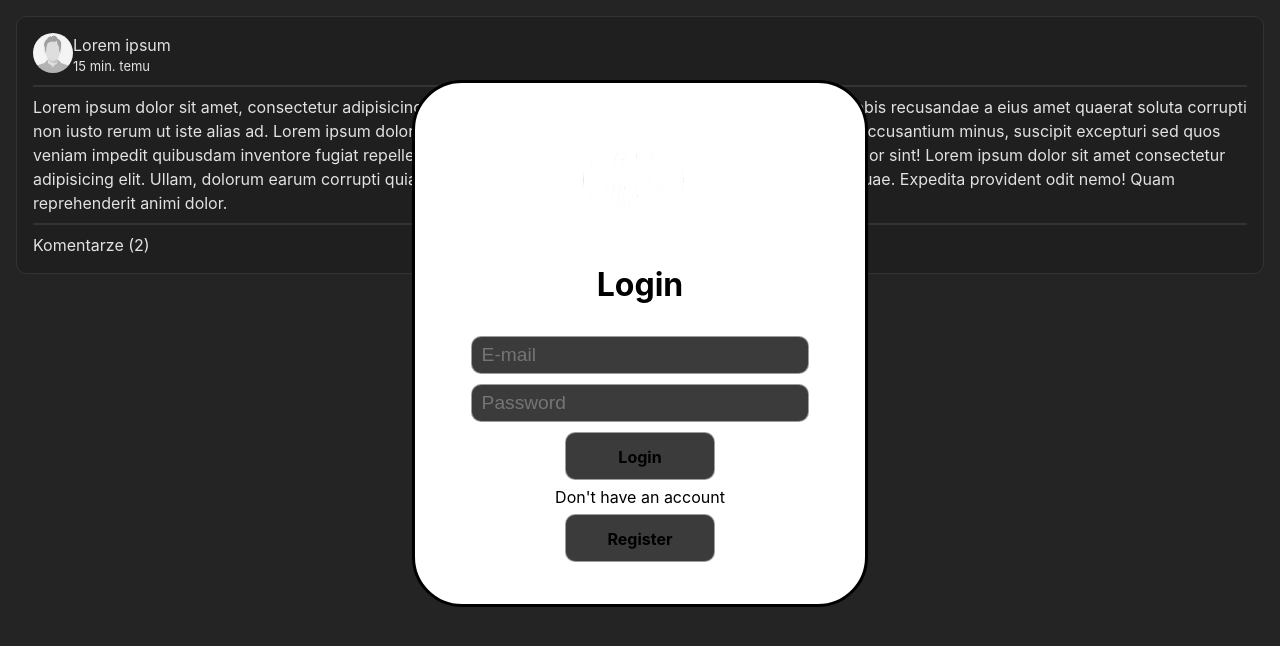
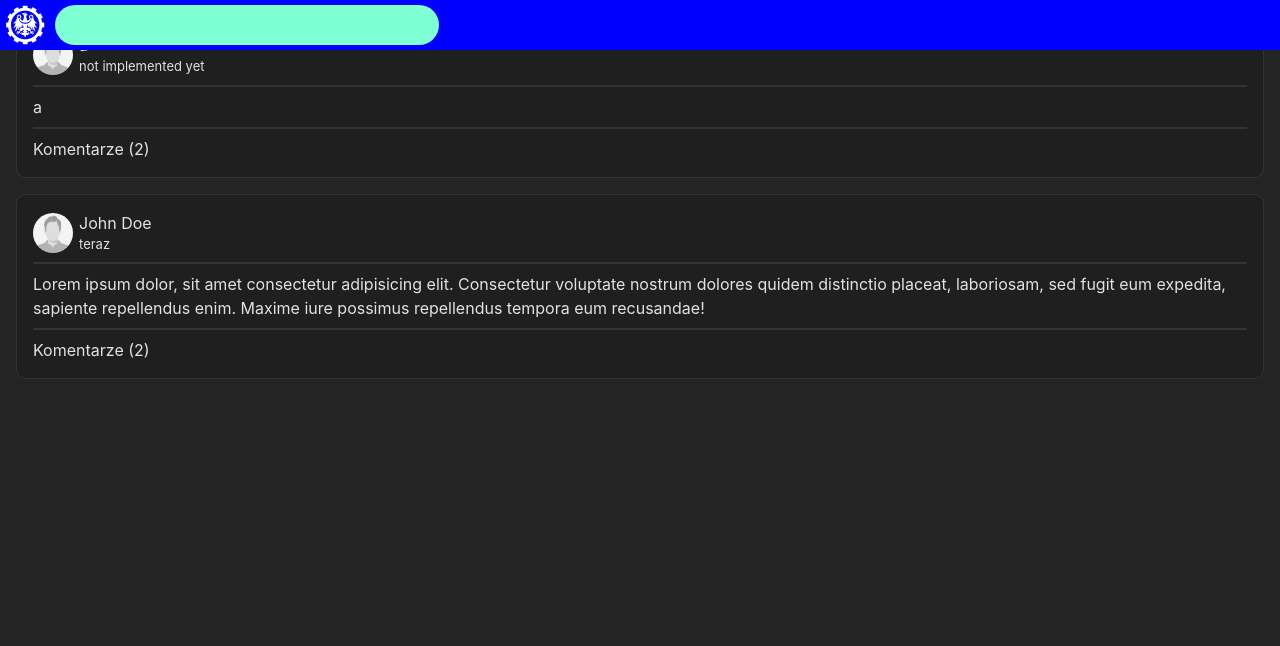
Before and after one commit to SwingyMan/Engineers-Project, a React (Vite) app in the folder engineers_project.client/: page / in a window 1280 px wide. Shown: the top 646 px of the page. Built offline with nearby package versions, Linux system fonts and the light colour scheme.

Commit message:
navBar start

```diff
--- a/engineers_project.client/src/App.tsx
+++ b/engineers_project.client/src/App.tsx
@@ -1,12 +1,25 @@
+import { TopNavBar } from "./TopNavBar/TopNavBar"
 import { Login } from "./components/Login/Login"
 import { MessageBox } from "./components/MessageBox/MessageBox"
+import { Post } from "./components/MessageBox/PostClass"
 var now :number
 function App() {
+  let post = new Post(
+    "Lorem ipsum dolor, sit amet consectetur adipisicing elit. Consectetur voluptate nostrum dolores quidem distinctio placeat, laboriosam, sed fugit eum expedita, sapiente repellendus enim. Maxime iure possimus repellendus tempora eum recusandae!",
+    "John Doe",
+    "https://developer.mozilla.org/en-US/docs/Web/JavaScript/Reference/Classes",
+    Date.now(),
+    "src/assets/john-doe.jpg",
+     2
+  )
+  post.commentCount=3
   now = Date.now()
   return (
     <>
+    <TopNavBar/>
      <Login/>
-     <MessageBox/>
+     <MessageBox postInfo={new Post("a","a","a",1,"src/assets/john-doe.jpg",1)}/>
+     <MessageBox postInfo={post}/>
     </>
   )
 }
@@ -14,6 +27,7 @@ export function TimeElapsed(timestamp:number):string {
       let diff
       let elapsedS =~~((now -timestamp)/1000);
       if(elapsedS>=60){
+
 
         let elapsedM = ~~(elapsedS)/60;
 
--- /dev/null
+++ b/engineers_project.client/src/TopNavBar/TopNavBar.module.css
@@ -0,0 +1,22 @@
+#topNavBar{
+    position: absolute;
+    background-color: blue;
+    height: 50px;
+    width: 100%;
+display: flex;
+}
+#Logo{
+    margin: 5px;
+}
+#Logo image{
+    height: 40px;
+    width: 40px;
+}
+#SearchBar{display: flex;
+    background-color: aquamarine;
+    height: 40px;
+    width: 30%;
+    z-index: 3;
+    border-radius: 30px;
+    margin: 5px;
+}
--- /dev/null
+++ b/engineers_project.client/src/TopNavBar/TopNavBar.tsx
@@ -0,0 +1,14 @@
+import styles from "../TopNavBar/TopNavBar.module.css"
+
+export function TopNavBar(){
+    return<>
+    <div id={styles.topNavBar}>
+        <div id={styles.Logo}>
+            <img height={40} width={40} src="src/assets/logo-politechnika.png"/>
+        </div>
+        <div id={styles.SearchBar}></div>
+    </div>
+
+
+    </>
+}
--- a/engineers_project.client/src/components/Login/Login.tsx
+++ b/engineers_project.client/src/components/Login/Login.tsx
@@ -21,7 +21,7 @@ export function Login(){
     }
     }
     return<>
-    <dialog open>
+    <dialog >
     <div id={styles.LoginForm}>
 
         <svg aria-hidden="true" width={size} height={size}>
--- a/engineers_project.client/src/components/MessageBox/MessageBox.module.css
+++ b/engineers_project.client/src/components/MessageBox/MessageBox.module.css
@@ -14,11 +14,10 @@
     flex-direction: column;
     text-align:left;
 
-
 }
 .MessageBox .image{
     margin-top: 2px;
-    margin-right: 5px;
+    margin-right: 6px;
 }
 
 
--- a/engineers_project.client/src/components/MessageBox/MessageBox.tsx
+++ b/engineers_project.client/src/components/MessageBox/MessageBox.tsx
@@ -3,18 +3,18 @@ import { TimeElapsed } from "../../App"
 import { Comments } from "../Comments/Comments"
 import { ImageDiv } from "../Utility/ImageDiv"
 import styles from "../MessageBox/MessageBox.module.css"
+import { Post } from "./PostClass"
 
-let date :number = Date.now()
 
-export function MessageBox(){
+export function MessageBox(props: { postInfo: Post}){
 
     return<>
     <div className={styles.MessageBox}>
         <div className={styles.header}>
-            <ImageDiv width={40} url="src/assets/john-doe.jpg"/>
+            <ImageDiv  width={40} url={props.postInfo.img}/>
             <div>
-            <div>Lorem ipsum</div>
-            <div className={styles.date}>{TimeElapsed(date-900000)}</div>
+            <div>{props.postInfo.name}</div>
+            <div className={styles.date}>{TimeElapsed(props.postInfo.dateOfCreation)}</div>
             <div className={styles.control}>
 
             </div>
@@ -22,9 +22,7 @@ export function MessageBox(){
         </div>
         <hr/>
         <div>
-            Lorem ipsum dolor sit amet, consectetur adipisicing elit. Molestiae doloribus fugiat eligendi est, ex tempora nobis recusandae a eius amet quaerat soluta corrupti non iusto rerum ut iste alias ad.
-            Lorem ipsum dolor sit amet consectetur adipisicing elit. Repudiandae repellat accusantium minus, suscipit excepturi sed quos veniam impedit quibusdam inventore fugiat repellendus soluta doloremque possimus optio, nobis doloribus dolor sint!
-            Lorem ipsum dolor sit amet consectetur adipisicing elit. Ullam, dolorum earum corrupti quia corporis totam, illum veniam, suscipit ad nesciunt aliquid quae. Expedita provident odit nemo! Quam reprehenderit animi dolor.
+           {props.postInfo.content}
         </div>
         <hr/>
         <Comments/>
--- /dev/null
+++ b/engineers_project.client/src/components/MessageBox/PostClass.ts
@@ -0,0 +1,22 @@
+export class Post{
+    content: string
+    name: string
+    profileLink:string
+    dateOfCreation: number
+    img: string
+    commentCount: number
+    constructor(content:string,
+        name: string,
+        profileLink:string,
+        dateOfCreation:number,
+        img:string,
+        commentCount:number){
+        this.content=content
+        this.name=name
+        this.profileLink=profileLink
+        this.dateOfCreation=dateOfCreation
+        this.img=img
+        this.commentCount= commentCount
+
+    }
+}
--- a/engineers_project.client/src/components/Utility/ImageDiv.tsx
+++ b/engineers_project.client/src/components/Utility/ImageDiv.tsx
@@ -1,10 +1,11 @@
+import styles from "../MessageBox/MessageBox.module.css"
 
  export function ImageDiv(props: { width: number; url: string | undefined; }){
+    console.log(props.url)
     return<>
-            <div className="image" >
+            <div className={styles.image} >
             <svg aria-hidden="true" width={props.width} height={props.width}>
             <mask id=":circ:">
-
             <circle cx={props.width/2} cy={props.width/2} r={props.width/2} fill="white" ></circle>
             </mask>
             <g mask="url(#:circ:)">
```
